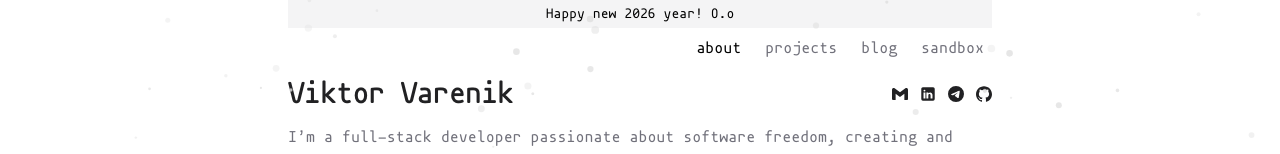
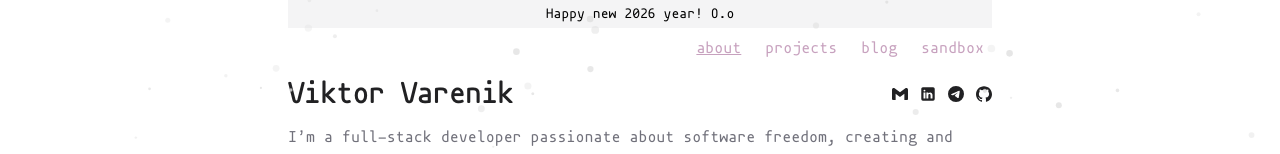
Before and after one commit to kotleni/kotleni.github.io, a Next.js app: page / in a window 1280 px wide. Shown: the top 154 px of the page. Built offline with nearby package versions, Linux system fonts and the light colour scheme.

Commit message:
chore: make navigation links more distinguishable

```diff
--- a/src/components/navigation-link.tsx
+++ b/src/components/navigation-link.tsx
@@ -11,8 +11,8 @@ export function NavigationLink({isActive, title, url}: NavigationLinkProps) {
         <a
             href={url}
             className={cn(
-                'bold lg:p-2 text-lg md:text-base hover:text-primary',
-                isActive ? '' : 'text-muted-foreground',
+                'bold lg:p-2 text-lg md:text-base text-primary/80 hover:underline hover:text-primary',
+                isActive ? 'underline' : '',
             )}
         >
             {title}
```
